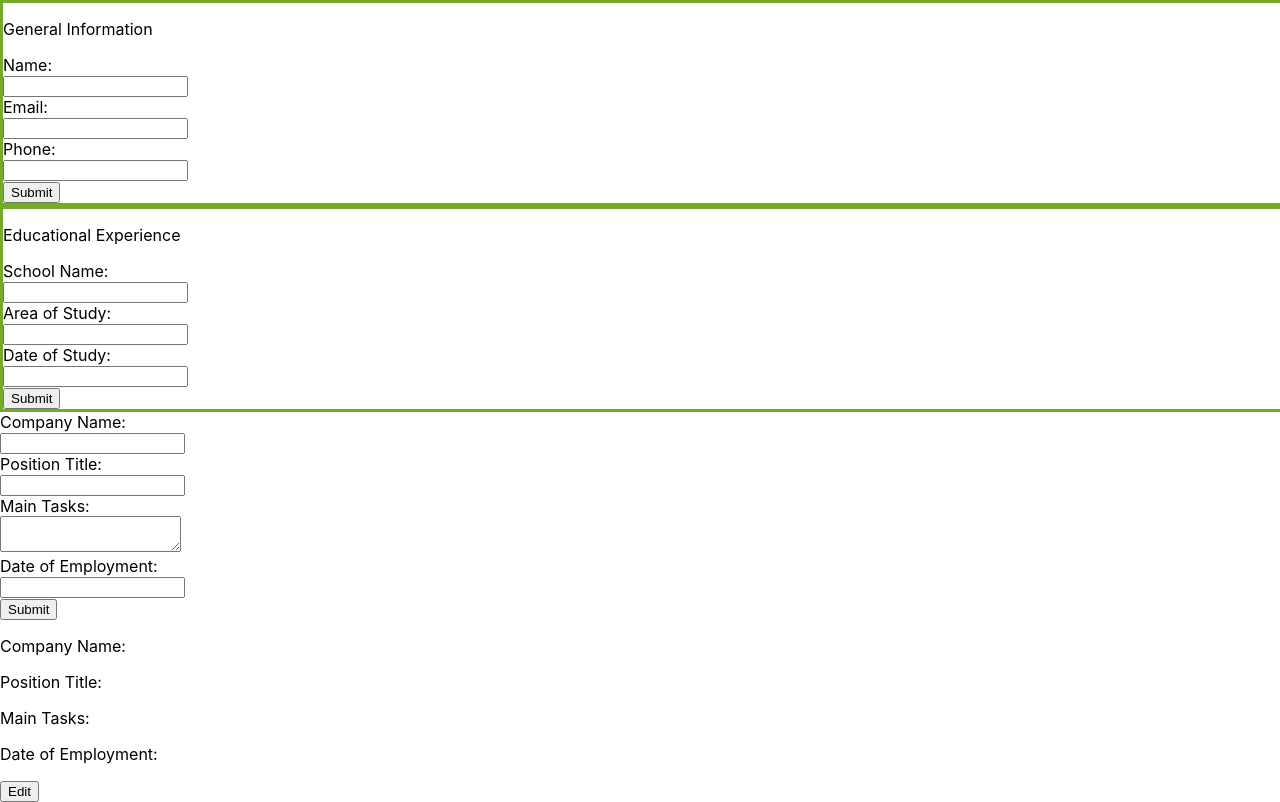
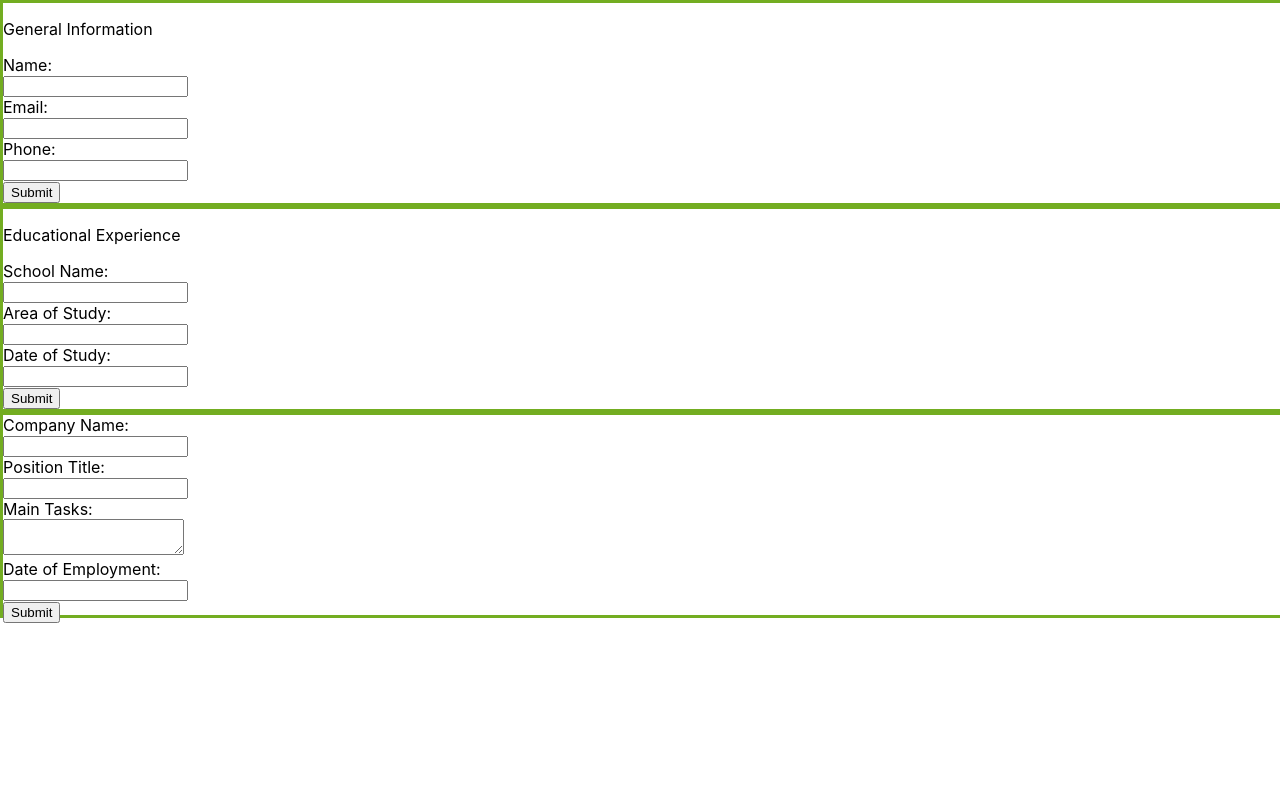
Before and after one commit to reezymane/cv-project, a React (Create React App) app: page / in a window 1280 px wide. Built offline with nearby package versions, Linux system fonts and the light colour scheme.

Commit message:
add styling to WorkHistory form and info

```diff
--- a/src/styles/index.css
+++ b/src/styles/index.css
@@ -13,7 +13,8 @@ code {
 }
 
 .GeneralFormAndInfo,
-.EducationalFormAndInfo {
+.EducationalFormAndInfo,
+.WorkHistoryFormAndInfo {
   position: relative;
   width: 100vw;
   height: 200px;
@@ -21,7 +22,8 @@ code {
 }
 
 .GeneralForm,
-.EducationalForm {
+.EducationalForm,
+.WorkHistoryForm {
   position: absolute;
   display: block;
 }
@@ -29,6 +31,8 @@ code {
 .GeneralInfo,
 .GeneralEditButton,
 .EducationalInfo,
-.EducationalEditButton {
+.EducationalEditButton,
+.WorkInfo,
+.WorkEditButton {
   display: none;
 }
```
